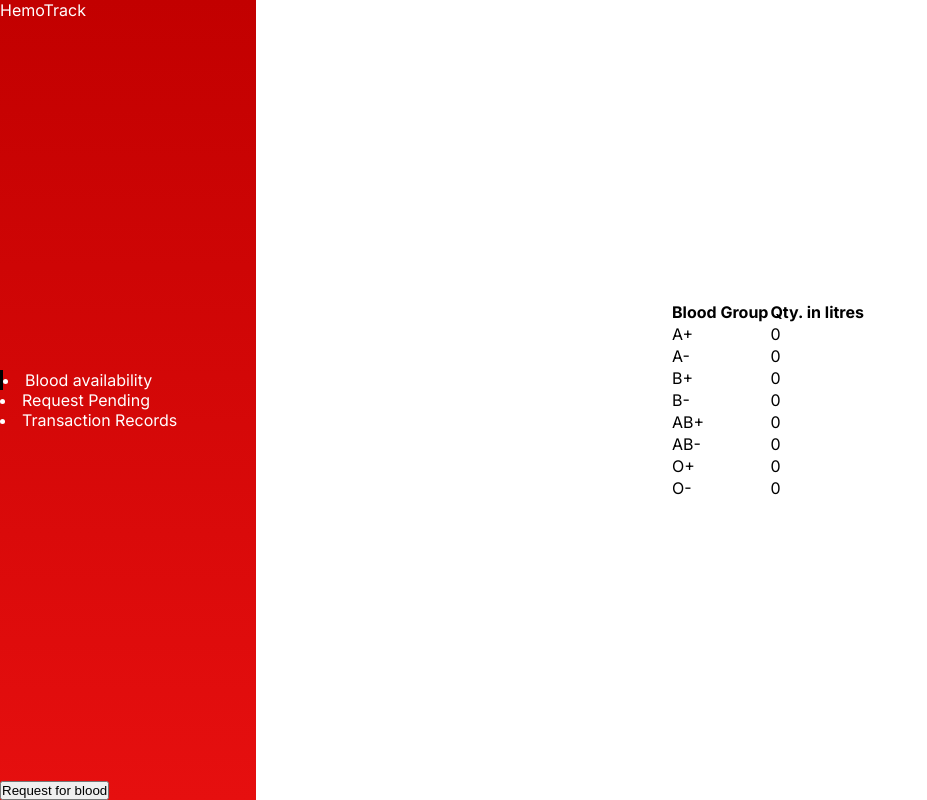
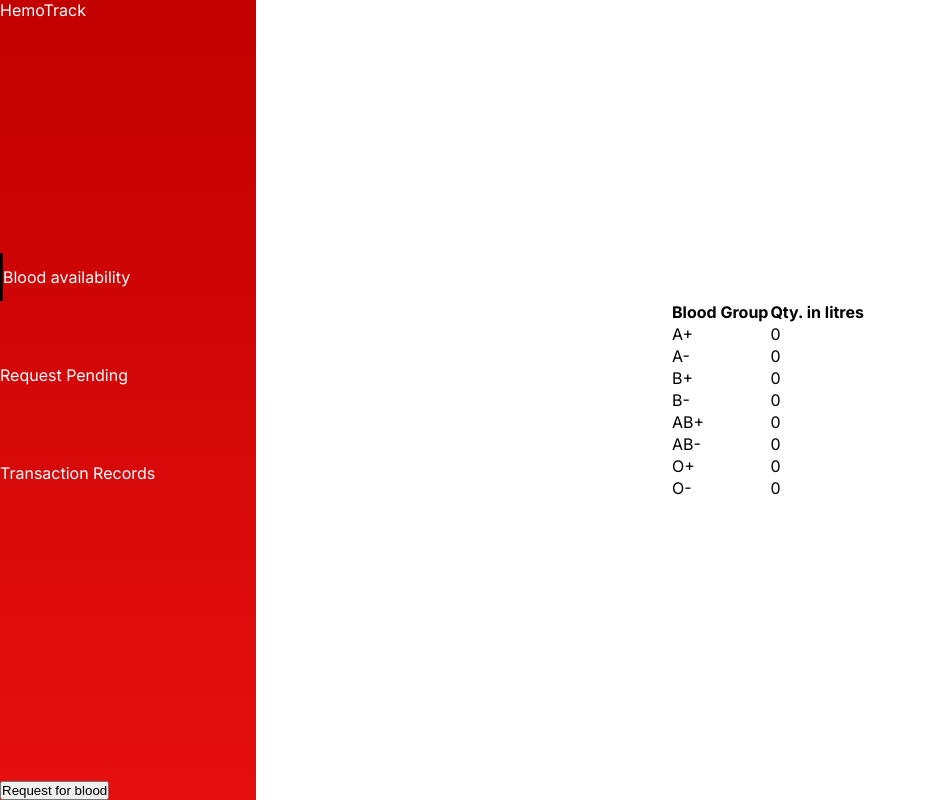
Before and after one commit to SohomSaha045/HemoTrack, a Next.js app: page /dashboard in a window 1280 px wide. Shown: the whole page, without its empty margins (0-927 px from the left). Built offline with nearby package versions, Linux system fonts and the light colour scheme.

Commit message:
Fixed hydration error

```diff
--- a/src/app/(PAGES)/dashboard/page.jsx
+++ b/src/app/(PAGES)/dashboard/page.jsx
@@ -6,6 +6,7 @@ import styles from "./page.module.css";
 const CheckAvailability = () => {
     return (
         <table>
+            <tbody>
             <tr>
                 <th>Blood Group</th>
                 <th>Qty. in litres</th>
@@ -42,6 +43,7 @@ const CheckAvailability = () => {
                 <td>O-</td>
                 <td>0</td>
             </tr>
+            </tbody>
         </table>
     )
 }
--- a/src/app/(PAGES)/dashboard/page.module.css
+++ b/src/app/(PAGES)/dashboard/page.module.css
@@ -16,9 +16,23 @@
 .right_nav{
     width: 65%;
 }
-.nav_option{
+.nav_option li{
     cursor: pointer;
+    list-style: none;
+    justify-content: space-between;
+    margin-bottom:50px ;
+    height:3rem;
+    display: flex;
+    align-items: center;
+
+
 }
+.nav_option :hover{
+    background-color:  rgba(245, 151, 151 , 0.2);
+
+
+}
+
 .nav_option_selected{
     border-left: 3px solid black;
 }
```
